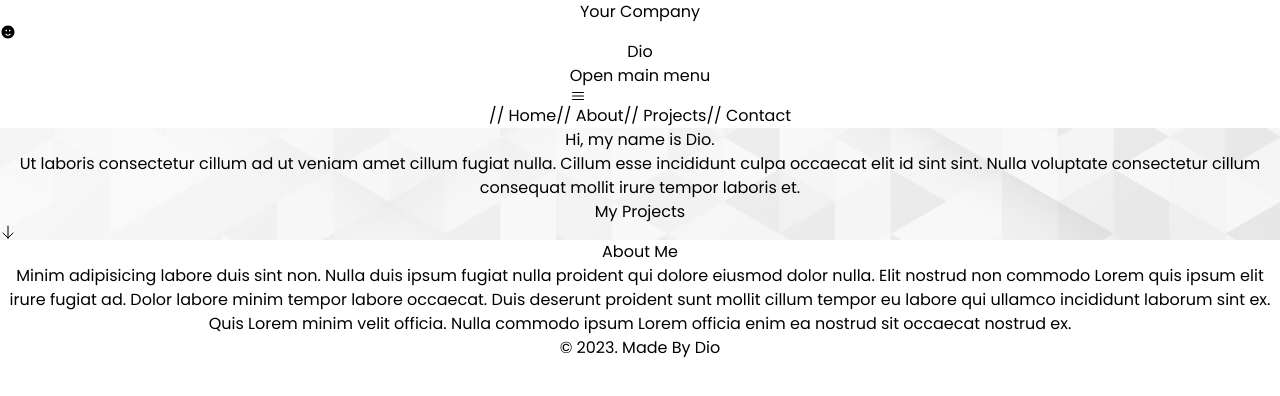
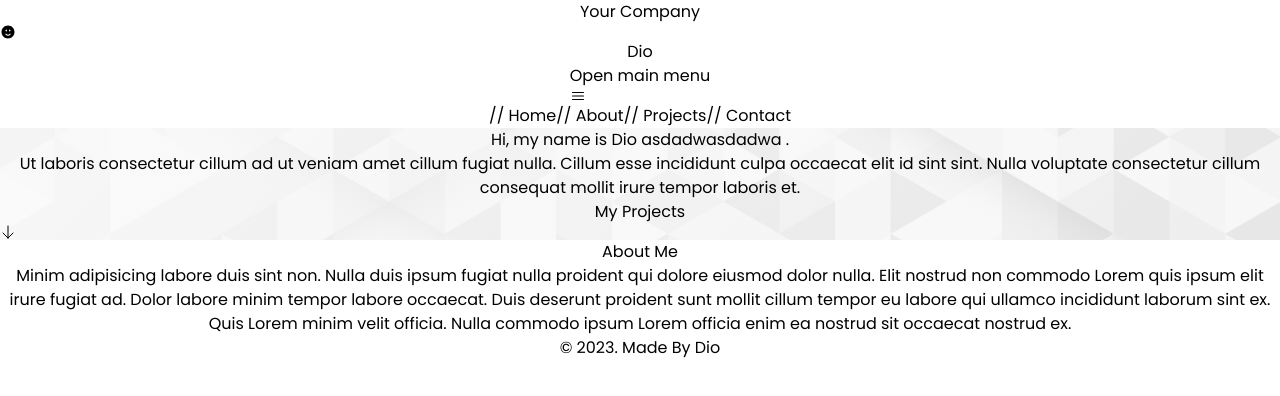
Before and after one commit to mrdiio/mrdiio.github.io, a React (Vite) app: page / in a window 1280 px wide. Shown: the top 396 px of the page. Built offline with nearby package versions, Linux system fonts and the light colour scheme.

Commit message:
test update live

```diff
--- a/src/pages/Home/Hero.jsx
+++ b/src/pages/Home/Hero.jsx
@@ -8,7 +8,7 @@ export default function Hero() {
       <div className="container px-8 py-6">
         <div className="flex flex-col items-center justify-center">
           <span className="text-4xl text-gray-600 font-bold text-start w-full">
-            Hi, my name is Dio.
+            Hi, my name is Dio asdadwasdadwa .
           </span>
           <div className="pt-7 text-2xl text-gray-600 text-left w-full">
             Ut laboris consectetur cillum ad ut veniam amet cillum fugiat nulla.
```
